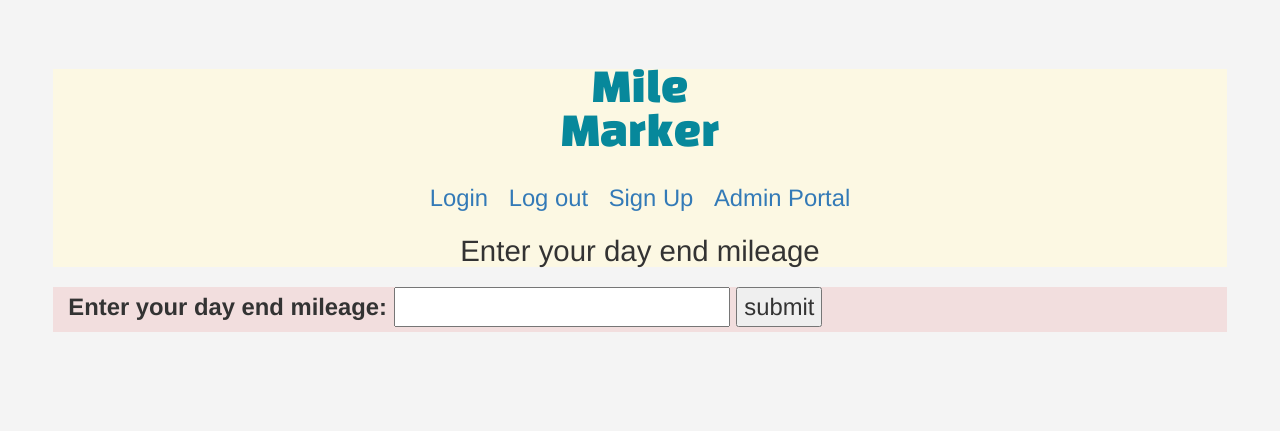
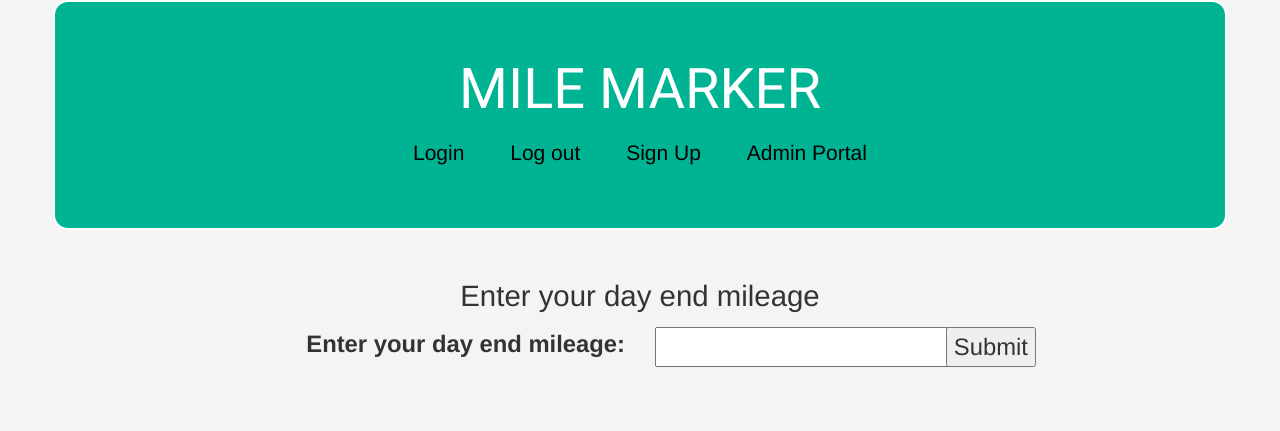
Before and after one commit to MattCorwin/mileage-trkr-py, a Flask app: page /clockin in a window 1280 px wide. Shown: the top 431 px of the page. Run offline with Flask 2, Linux system fonts and the light colour scheme; the visitor is signed in with stand-in values (Sample User, id 1); data comes from the database, SQL or seed files in the repository; some libraries are stand-ins or nearby versions.

Commit message:
Added styling to login page

```diff
--- a/templates/base.html
+++ b/templates/base.html
@@ -5,7 +5,7 @@
         <link rel="stylesheet" href="https://maxcdn.bootstrapcdn.com/bootstrap/3.3.7/css/bootstrap.min.css">
         <script src="https://ajax.googleapis.com/ajax/libs/jquery/3.3.1/jquery.min.js"></script>
         <script src="https://maxcdn.bootstrapcdn.com/bootstrap/3.3.7/js/bootstrap.min.js"></script>
-        <link href="https://fonts.googleapis.com/css?family=Black+Han+Sans" rel="stylesheet">
+        <link href="https://fonts.googleapis.com/css?family=Roboto" rel="stylesheet">
         <style>
             h1 {
                 text-align: center;
@@ -13,14 +13,10 @@
             }
             ul {
                 list-style-type: none;
+                text-align: center;
             }
             input {
                 box-sizing: border-box;
-            }
-            #navigation {
-                text-align: center;
-                margin: 10px;
-                font-size: 1.7em;
             }
 
             li {
@@ -46,15 +42,16 @@
                 font-size: 1.7em;
             }
             a {
-                margin-left: 7px;
-                margin-right: 7px;
+                margin-left: 20px;
+                margin-right: 20px;
+                color: black;
             }
             .logo {
-                margin-top: 6%;
-                margin-bottom: 2%;
-                font-size: 2.9em;
-                color: #07889B;
-                font-family: 'Black Han Sans', sans-serif;
+                margin-top: 5%;
+                margin-bottom: 1.5%;
+                font-size: 4em;
+                color: white;
+                font-family: 'Roboto', sans-serif;
 
             }
             .col-centered {
@@ -72,6 +69,7 @@
             }
             .left-align{
                 text-align: left;
+
             }
             .submit-center{
 
@@ -79,20 +77,50 @@
                 display: block;
 
             }
+            .padding {
+                padding: 5px;
+            }
+            .padding-login {
+                padding-top: 30px;
+                padding-bottom: 60px;
+            }
+            .border {
+                border: 2px solid white;
+                border-radius: 15px;
+            }
+            #navigation {
+                text-align: center;
+                margin-top: 10px;
+                margin-bottom: 60px;
+                font-size: 1.5em;
+            }
             #p-signup{
-                margin-bottom: 15px;
+                margin-bottom: 35px;
+                margin-top: 20px;
                 text-align: center;
+                font-size: 1.4em;
+            }
+            #login-input {
+                width: 100%;
+
+            }
+            #submit-button {
+                text-align: center;
+                font-size: 1.4em;
+                padding-top: 5px;
+            }
+            #logo-box {
+                background-color: #00b493;
             }
 
         </style>
     </head>
 <body class="container-fluid">
-        <div class='row'>
-            <div class='col-xs-11 col-centered bg-warning'>
+    <div class='row'>
+        <div class='col-xs-11 col-centered border' id="logo-box">
+
     <h1 class='logo'>
-        Mile
-        <br>
-        Marker
+        MILE MARKER
     </h1>
 
 
@@ -107,11 +135,15 @@
         {% endif %}
 
     </p>
-    <h1>{{page_title}}</h1>
-            </div>
         </div>
-        <div class='row'>
-            <div class='col-xs-11 col-centered bg-danger'>
+    </div>
+    <div class='row'>
+            <div class='col-xs-11 col-centered padding-login'>
+            <h1>{{page_title}}</h1>
+
+
+
+
 
     {% with messages = get_flashed_messages(with_categories=True) %}
     <ul>
--- a/templates/clockout.html
+++ b/templates/clockout.html
@@ -2,15 +2,23 @@
 
 <!-- This page generates a clockout form-->
 {% block content %}
+<div class="row padding">
         <form action="/clockout" method="POST">
-    <label for="mileage_end">Enter your day end mileage:
+            <div class="col-xs-4 col-xs-offset-2 right-align">
+                <label for="mileage_start">Enter your day end mileage:
+            </div>
+                <div class="col-xs-3 left-align">
                     <input type="text" id="mileage_end" name="mileage_end"/>
                     <input type="hidden" id="latitude" name="latitude" value=""/>
                     <input type="hidden" id="longitude" name="longitude" value=""/>
                 </label>
+                </div>
 
 
-    <input type="submit" value="submit" />
+        <div class="col-xs-2">
+            <input type="submit" value="Submit"/>
+        </div>
+    </div>
     </form>
 
 <script>
```
Also changed, not shown: templates/clockin.html (+9 -2 lines), templates/login.html (+15 -14 lines). Lines whose indentation alone changed are shown as unchanged.
